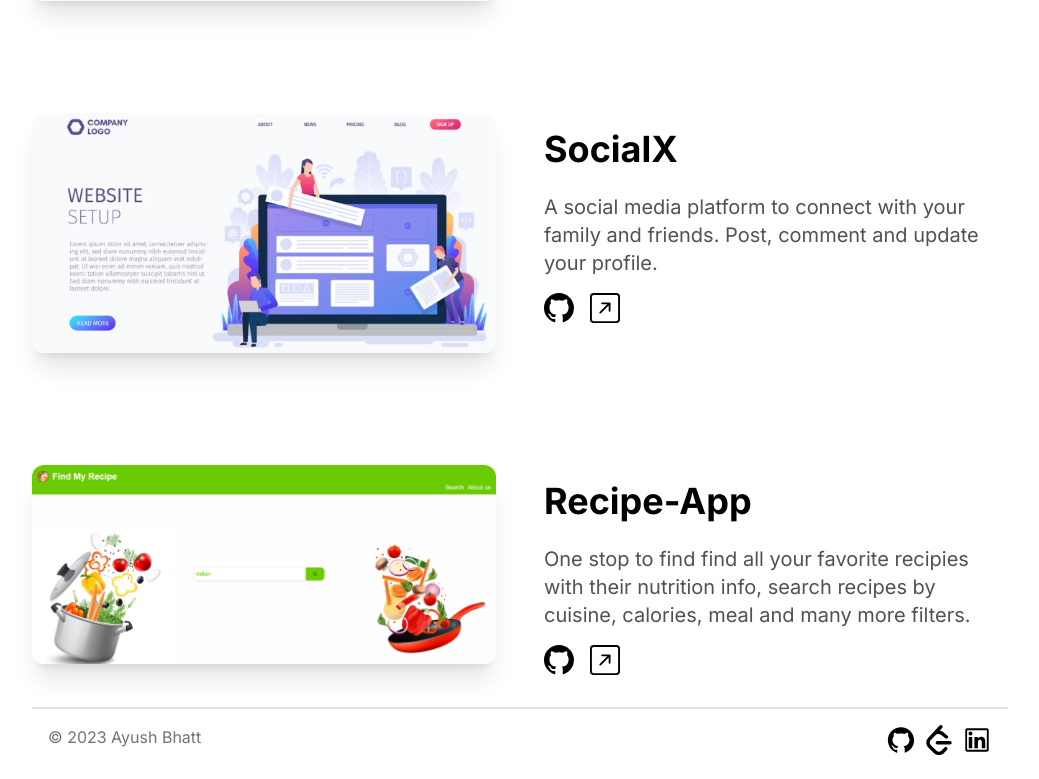
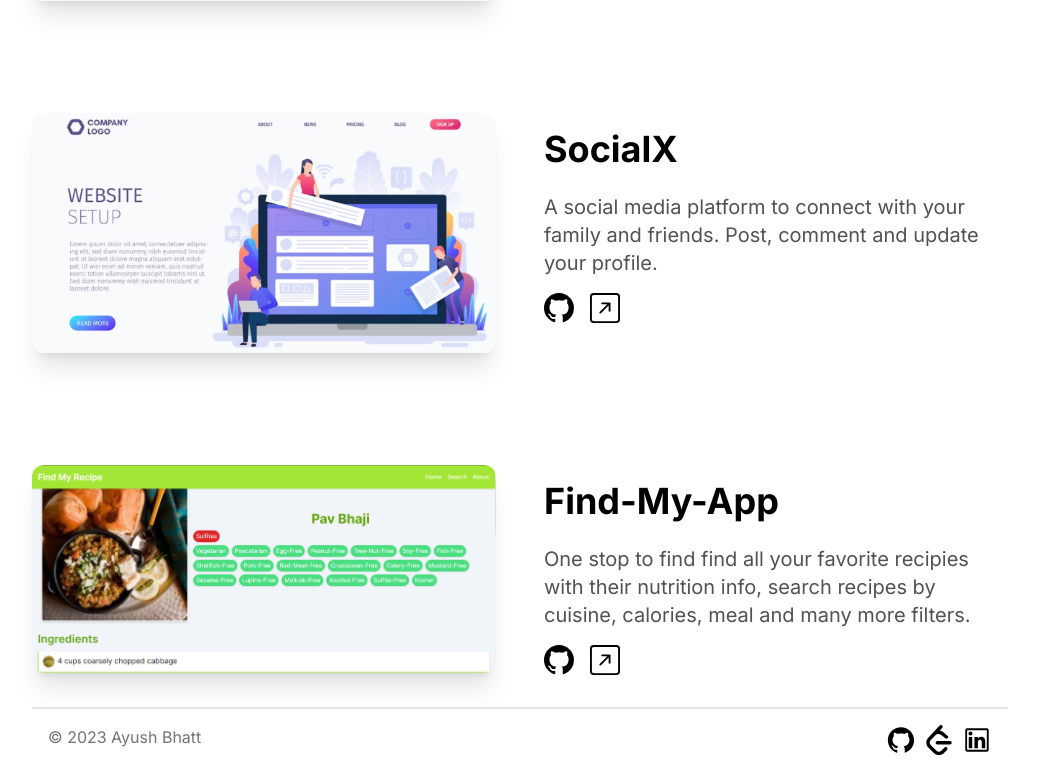
Before and after one commit to alternateAyush/ayush-bhatt-portfolio, a Next.js app: page / in a window 1280 px wide. Shown: the part 2387-3166 px from the top of the page, without its empty margins (120-1159 px from the left). Built offline with nearby package versions, Linux system fonts and the light colour scheme.

Commit message:
project-update

```diff
--- a/src/app/page.tsx
+++ b/src/app/page.tsx
@@ -9,7 +9,6 @@ export default function Home() {
       <ProfileSection/>
       <AboutSection/>
       <ProjectsSection/>
-
     </main>
   )
 }
--- a/src/components/ProjectsSection.tsx
+++ b/src/components/ProjectsSection.tsx
@@ -20,11 +20,11 @@ const projects = [
         link:"https://my-algo-visualizer.vercel.app/",
     },
     {
-        title:"Recipe-App",
+        title:"Find-My-App",
         description:"One stop to find find all your favorite recipies with their nutrition info, search recipes by cuisine, calories, meal and many more filters.",
-        image:"/recipe-app.png",
-        github:"https://github.com/alternateAyush/recipe-web-app.git",
-        link:"https://my-algo-visualizer.vercel.app/",
+        image:"/find-my-recipe-img.png",
+        github:"https://github.com/alternateAyush/find-my-recipe.git",
+        link:"https://find-my-recipe-oxj9.vercel.app/",
     },
 ];
 
```
Also changed, not shown: public/find-my-recipe-img.png (added), public/recipe-app.png (deleted).
